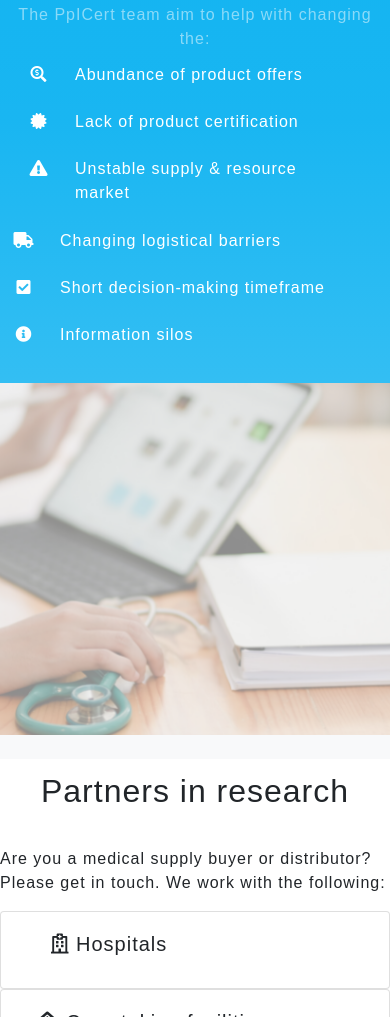
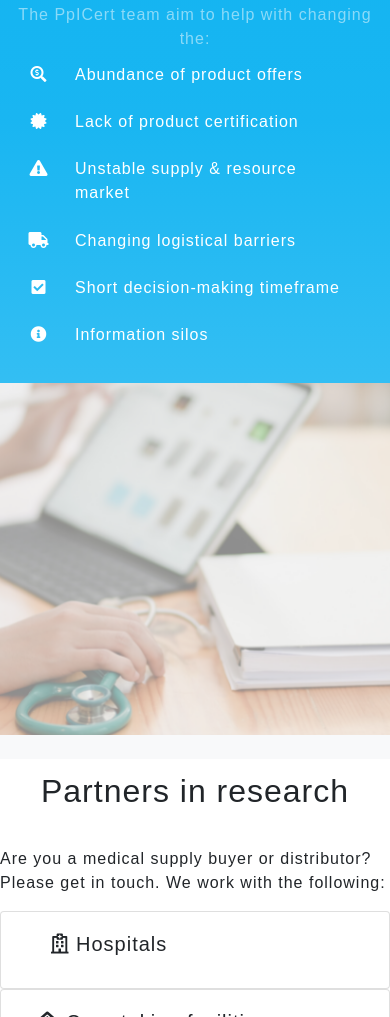
Before and after one commit to andradedpg/ppcert, a website with bundled scripts: page index.html in a window 390 px wide. Shown: the part 1339-2356 px from the top of the page. Built offline with nearby package versions, Linux system fonts and the light colour scheme.

Commit message:
Align two item boxes on mobile phone

```diff
--- a/index.html
+++ b/index.html
@@ -96,21 +96,6 @@
 
               <div class="row">
                 <div class="col-lg-6 col-md-6 col-sm-12">
-                  <!-- <ul class="list-group">
-                    <li class="list-group-item borderless">
-                      <i class="fas fa-search-dollar"></i>
-                      Abundance of product offers
-                    </li>
-                    <li class="list-group-item borderless">
-                      <i class="fas fa-certificate"></i>
-                      Lack of product certification
-                    </li>
-                    <li class="list-group-item borderless">
-                      <i class="fas fa-exclamation-triangle"></i>
-                      Unstable supply & resource market
-                    </li>
-                  </ul> -->
-
                   <ul class="list-group fa-ul">
                     <li class="list-group-item borderless" style="text-align: left;"><span class="fa-li"><i class="fas fa-search-dollar"></i></span>Abundance of product offers</li>
                     <li class="list-group-item borderless" style="text-align: left;"><span class="fa-li"><i class="fas fa-certificate"></i></span>Lack of product certification</li>
@@ -118,28 +103,13 @@
                   </ul>
                 </div>
 
-                <!-- <div class="col-lg-6 col-md-6 col-sm-12">
-                  <ul class="list-group">
-                    <li class="list-group-item borderless">
-                      <i class=""></i>
-
-                    </li>
-                    <li class="list-group-item borderless">
-                      <i class=""></i>
-
-                    </li>
-                    <li class="list-group-item borderless">
-                      <i class=""></i>
-
-                    </li>
+                <div class="col-lg-6 col-md-6 col-sm-12">
+                  <ul class="list-group fa-ul">
+                    <li class="list-group-item borderless" style="text-align: left;"><span class="fa-li"><i class="fas fa-truck"></i></span>Changing logistical barriers</li>
+                    <li class="list-group-item borderless" style="text-align: left;"><span class="fa-li"><i class="fas fa-check-square"></i></span>Short decision-making timeframe</li>
+                    <li class="list-group-item borderless" style="text-align: left;"><span class="fa-li"><i class="fas fa-info-circle"></i></span>Information silos</li>
                   </ul>
-                </div> -->
-
-                <ul class="list-group fa-ul">
-                  <li class="list-group-item borderless" style="text-align: left;"><span class="fa-li"><i class="fas fa-truck"></i></span>Changing logistical barriers</li>
-                  <li class="list-group-item borderless" style="text-align: left;"><span class="fa-li"><i class="fas fa-check-square"></i></span>Short decision-making timeframe</li>
-                  <li class="list-group-item borderless" style="text-align: left;"><span class="fa-li"><i class="fas fa-info-circle"></i></span>Information silos</li>
-                </ul>
+                </div>
               </div>
         </div>
       </div>
```
Also changed, not shown: 1 other file.
